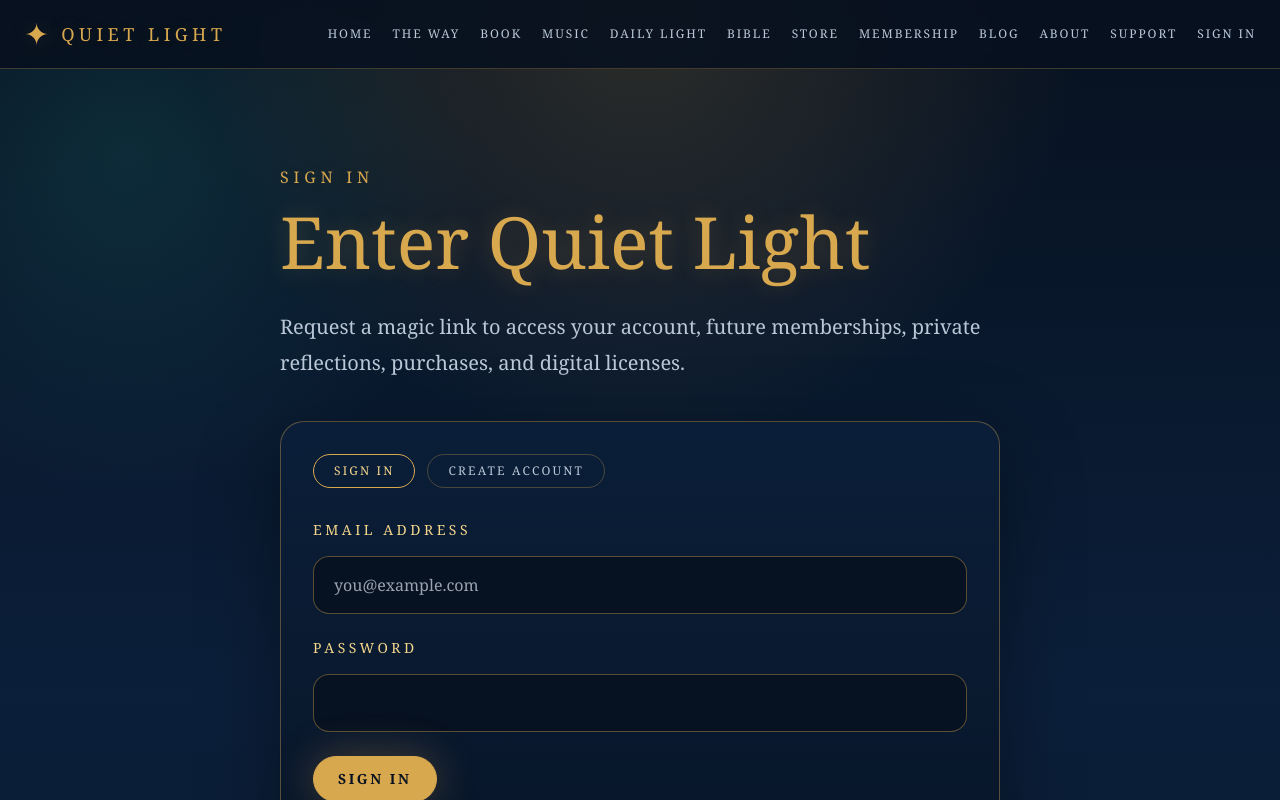
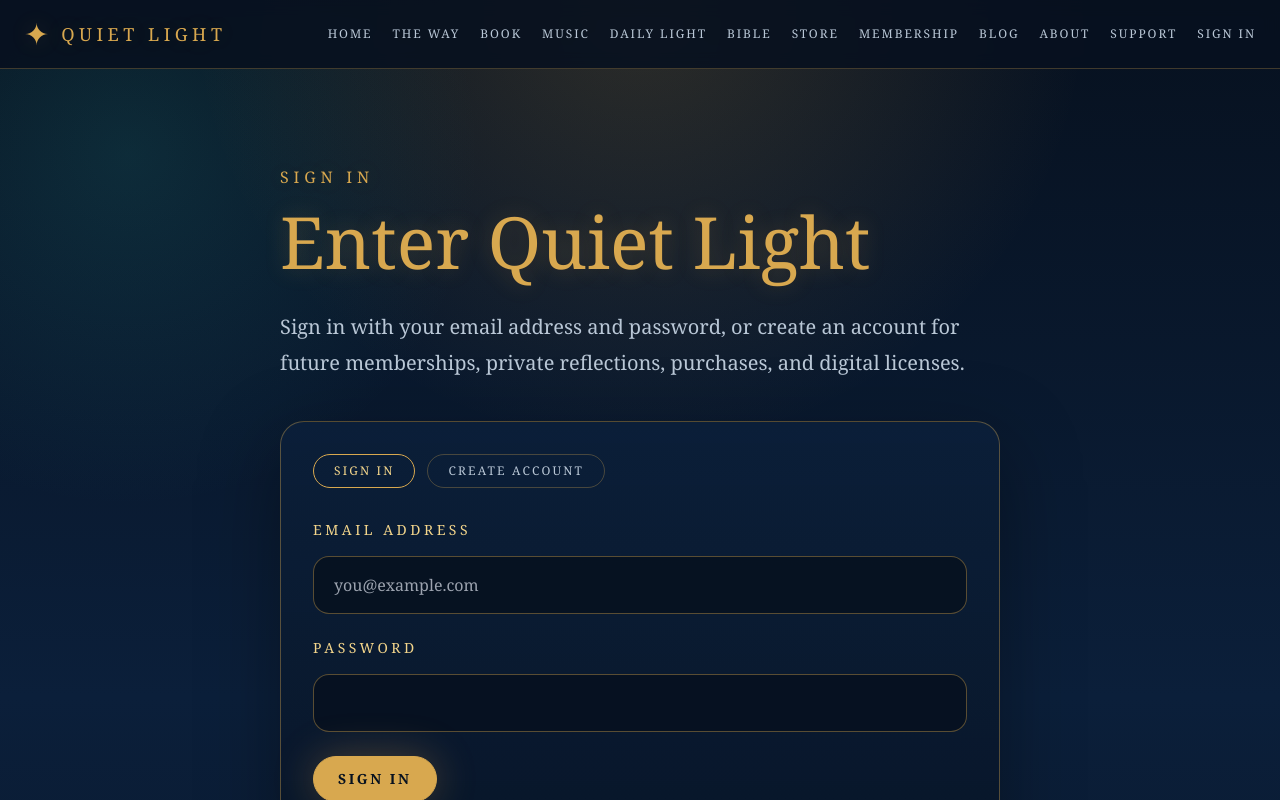
Before and after one commit to UnimatrixZeroRD/QuietLight, a Next.js app: page /sign-in in a window 1280 px wide. Shown: the top 800 px of the page. Built offline with nearby package versions, Linux system fonts and the light colour scheme.

Commit message:
Update sign-in page copy for password auth

```diff
--- a/src/app/sign-in/page.tsx
+++ b/src/app/sign-in/page.tsx
@@ -6,7 +6,7 @@ export default function SignInPage() {
       <p className="gold-text uppercase tracking-[0.3em]">Sign In</p>
       <h1 className="gold-text mt-4 text-5xl md:text-7xl">Enter Quiet Light</h1>
       <p className="mt-8 text-xl leading-9 text-[var(--muted-silver)]">
-        Request a magic link to access your account, future memberships, private reflections, purchases, and digital licenses.
+        Sign in with your email address and password, or create an account for future memberships, private reflections, purchases, and digital licenses.
       </p>
       <SignInForm />
     </main>
```
